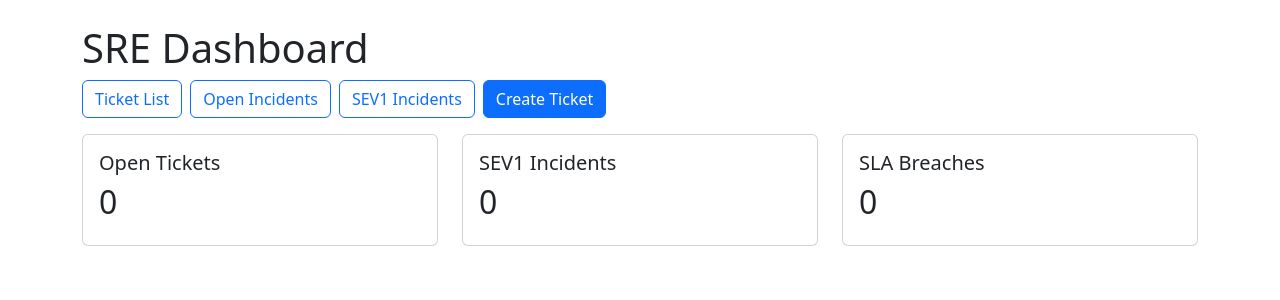
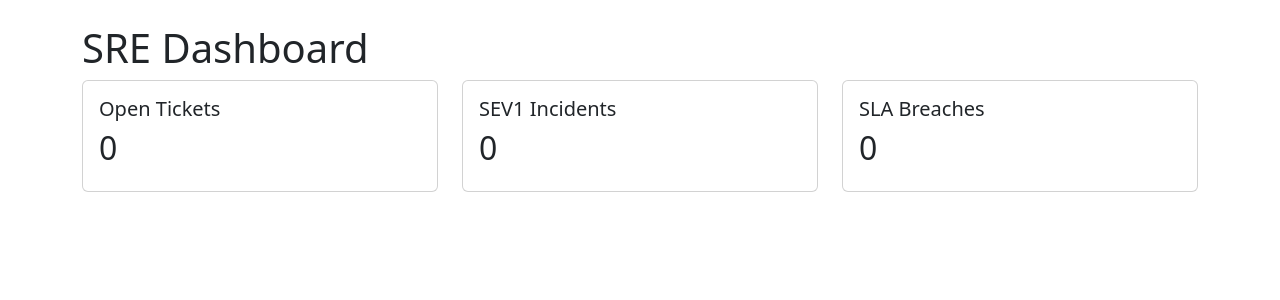
Before and after one commit to DHunnicuttSG/SRE_Labs, a Flask app: page /dashboard in a window 1280 px wide. Shown: the part 56-356 px from the top of the page. Run offline with Flask 3, Linux system fonts and the light colour scheme; data that the repository does not hold is empty.

Commit message:
frontend editing - fix on ticket details

```diff
--- a/docker/app/templates/dashboard.html
+++ b/docker/app/templates/dashboard.html
@@ -11,14 +11,6 @@
 <div class="container mt-4">
 
     <h1>SRE Dashboard</h1>
-
-    <!-- Fixed Navigation Links -->
-    <div class="mb-3 d-flex gap-2">
-        <a href="/" class="btn btn-outline-primary">Ticket List</a>
-        <a href="/open-incidents" class="btn btn-outline-primary">Open Incidents</a>
-        <a href="/sev1-incidents" class="btn btn-outline-primary">SEV1 Incidents</a>
-        <a href="/create-ticket" class="btn btn-primary">Create Ticket</a>
-    </div>
 
     <div class="row">
         <div class="col-md-4">
--- a/docker/app/templates/index.html
+++ b/docker/app/templates/index.html
@@ -13,8 +13,6 @@
         <div class="row">
             <div class="col">
                 <h1 class="mb-4">SRE Labs Incident Portal</h1>
-                <!-- Fixed: Added opening <a> tag for the button -->
-                <a href="/create-ticket" class="btn btn-primary mb-3">Create Ticket</a>
 
                 <table class="table table-striped">
                     <tbody id="ticketsTable">
```
